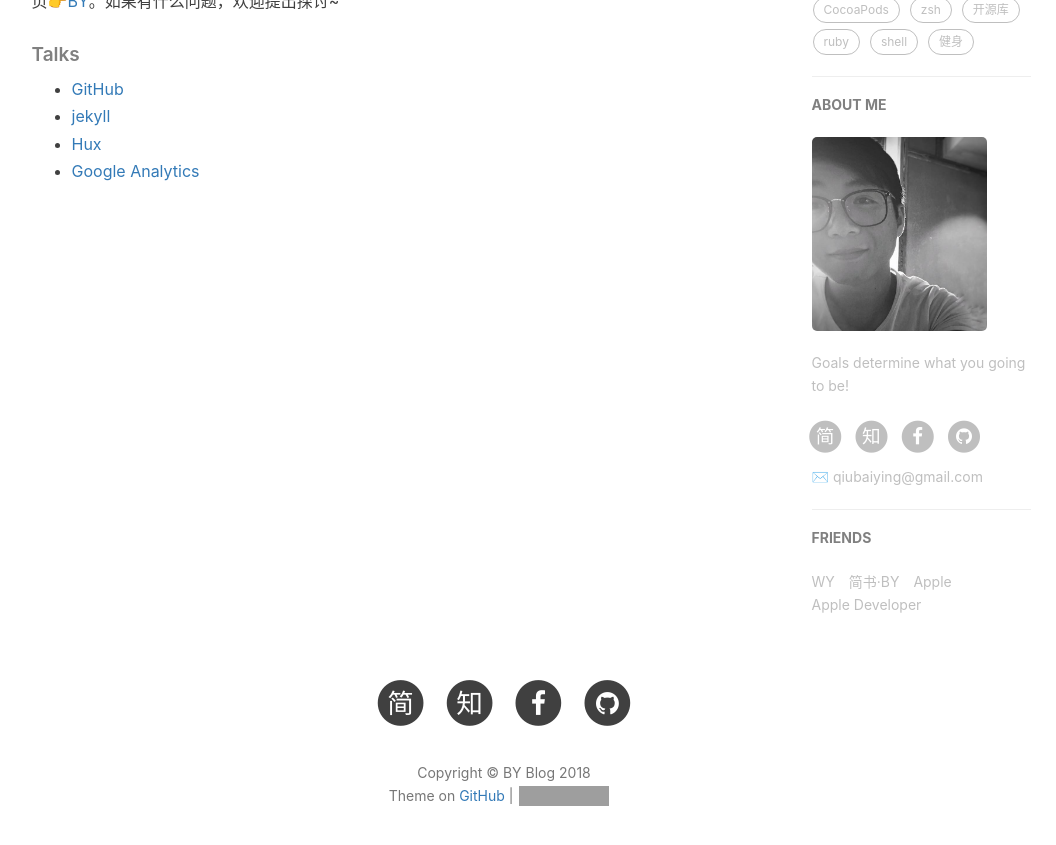
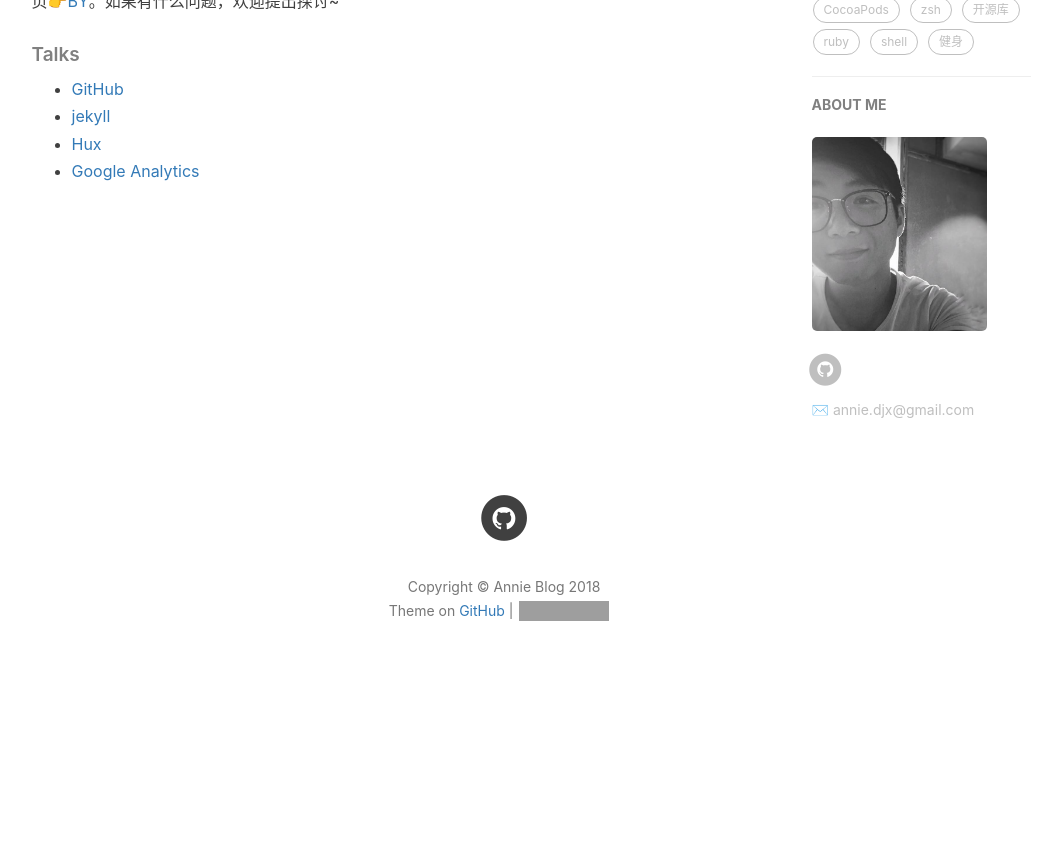
Before and after one commit to dongjx/dongjx.github.io, a Jekyll site: the page built from about.html, in a window 1280 px wide and 900 px high, scrolled down 713 px. Shown: the top 845 px of the window, without its empty margins (136-1192 px from the left). Built offline with Jekyll 4.4.1, drawn with Linux system fonts in a browser that asks for light colours; nearby versions of some CDN libraries; comment, search, counter and statistics services are not loaded; after the commit the page ends 1428 px from its top, so only the background shows below that; some of the changed lines change nothing that is shown; grey boxes are pictures that could not be loaded.

Commit message:
Update config.yml

```diff
--- a/_config.yml
+++ b/_config.yml
@@ -1,17 +1,17 @@
 # Site settings
-title: BY Blog
-SEOTitle: 柏荧的博客 | BY Blog
+title: Annie Blog
+SEOTitle: Annie的博客 | Annie Blog
 header-img: img/post-bg-desk.jpg
-email: qiubaiying@gmail.com
-description: "Every failure is leading towards success."
-keyword: "BY, BY Blog, 柏荧的博客, qiubaiying, 邱柏荧, iOS, Apple, iPhone"
-url: "http://qiubaiying.github.io"          # your host, for absolute URL
+email: annie.djx@gmail.com
+description: "To be a better man"
+keyword: "Annie, Annie Blog, Annie的博客, dongjx"
+url: "https://dongjx.github.io/"          # your host, for absolute URL
 baseurl: ""      # for example, '/blog' if your blog hosted on 'host/blog'
-github_repo: "https://github.com/qiubaiying/qiubaiying.github.io.git" # you code repository
+github_repo: "https://github.com/dongjx/dongjx.github.io.git" # you code repository
 
 # Sidebar settings
 sidebar: true                           # whether or not using Sidebar.
-sidebar-about-description: "Goals determine what you going to be!"
+sidebar-about-description: ""
 sidebar-avatar: /img/about-BY-gentle.jpg      # use absolute URL, seeing it's used in both `/` and `/about/`
 
 
@@ -19,10 +19,10 @@ sidebar-avatar: /img/about-BY-gentle.jpg      # use absolute URL, seeing it's us
 # SNS settings
 RSS: false
 # weibo_username:     qiubaiying
-zhihu_username:     qiubaiying
-github_username:    qiubaiying
-facebook_username:  baiying.qiu.7
-jianshu_username:   e71990ada2fd
+# zhihu_username:     qiubaiying
+github_username:    dongjx
+# facebook_username:  baiying.qiu.7
+# jianshu_username:   e71990ada2fd
 #twitter_username:   qiubaiying
 
 
@@ -60,25 +60,25 @@ kramdown:
 # disqus_username: qiubaiying
 
 # Gitalk
-gitalk:
-  enable: true    #是否开启Gitalk评论
-  clientID: f2c84e7629bb1446c1a4                            #生成的clientID
-  clientSecret: ca6d6139d1e1b8c43f8b2e19492ddcac8b322d0d    #生成的clientSecret
-  repo: qiubaiying.github.io    #仓库名称
-  owner: qiubaiying    #github用户名
-  admin: qiubaiying
-  distractionFreeMode: true #是否启用类似FB的阴影遮罩
+#gitalk:
+#  enable: true    #是否开启Gitalk评论
+#  clientID: f2c84e7629bb1446c1a4                            #生成的clientID
+#  clientSecret: ca6d6139d1e1b8c43f8b2e19492ddcac8b322d0d    #生成的clientSecret
+#  repo: qiubaiying.github.io    #仓库名称
+#  owner: qiubaiying    #github用户名
+#  admin: qiubaiying
+#  distractionFreeMode: true #是否启用类似FB的阴影遮罩
 
 
 # 统计
 
 # Analytics settings
 # Baidu Analytics
-ba_track_id: b50bf2b12b5338a1845e33832976fd68
+# ba_track_id: b50bf2b12b5338a1845e33832976fd68
 
 # Google Analytics
-ga_track_id: 'UA-90855596-1'            # Format: UA-xxxxxx-xx
-ga_domain: qiubaiying.top               # 默认的是 auto, 这里我是自定义了的域名，你如果没有自己的域名，需要改成auto
+#ga_track_id: 'UA-90855596-1'            # Format: UA-xxxxxx-xx
+#ga_domain: qiubaiying.top               # 默认的是 auto, 这里我是自定义了的域名，你如果没有自己的域名，需要改成auto
 
 
 
@@ -97,18 +97,18 @@ service-worker: true
 
 
 # Friends
-friends: [
-    {
-        title: "WY",
-        href: "http://zhengwuyang.com"
-    },{
-        title: "简书·BY",
-        href: "http://www.jianshu.com/u/e71990ada2fd"
-    },{
-        title: "Apple",
-        href: "https://apple.com"
-    },{
-        title: "Apple Developer",
-        href: "https://developer.apple.com/"
-    }
-]
+#friends: [
+#    {
+#        title: "WY",
+#        href: "http://zhengwuyang.com"
+#    },{
+#        title: "简书·BY",
+#        href: "http://www.jianshu.com/u/e71990ada2fd"
+ #   },{
+ #       title: "Apple",
+ #       href: "https://apple.com"
+ #   },{
+ #       title: "Apple Developer",
+ #       href: "https://developer.apple.com/"
+ #   }
+#]
```
